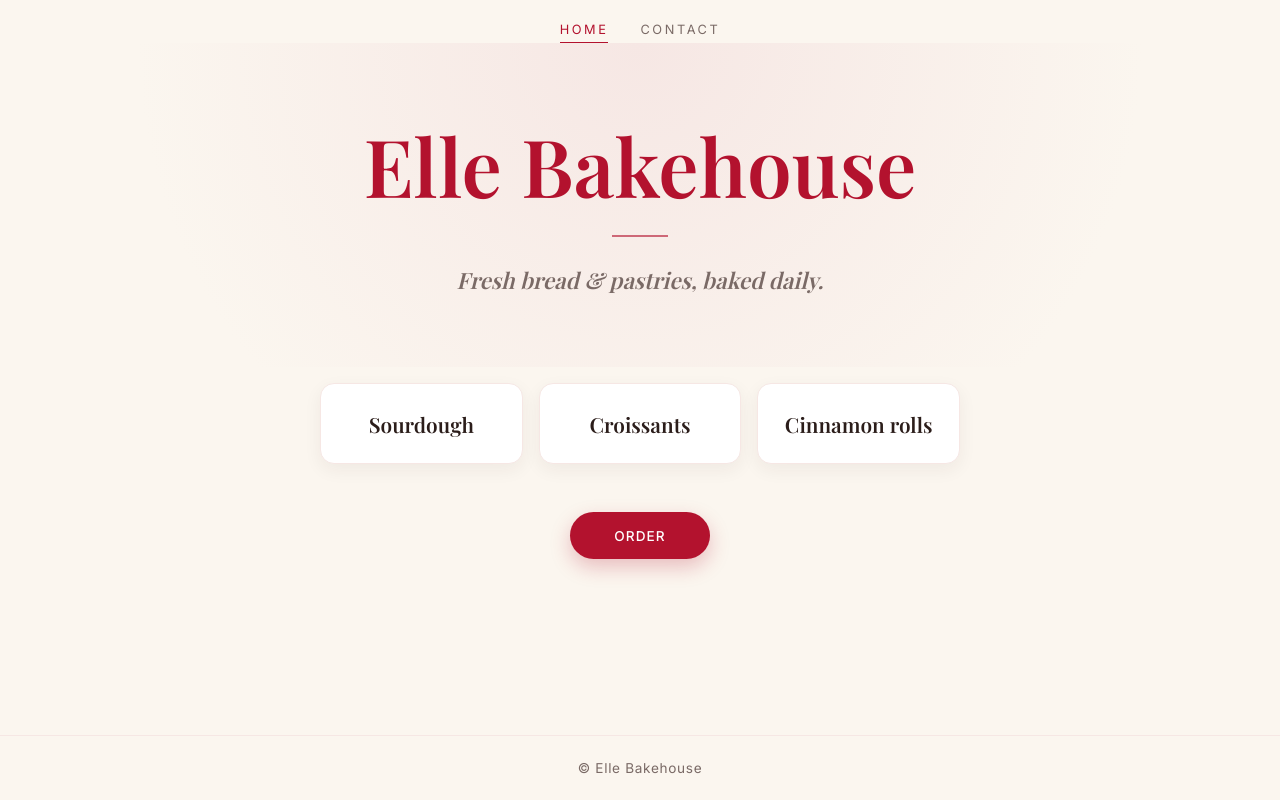
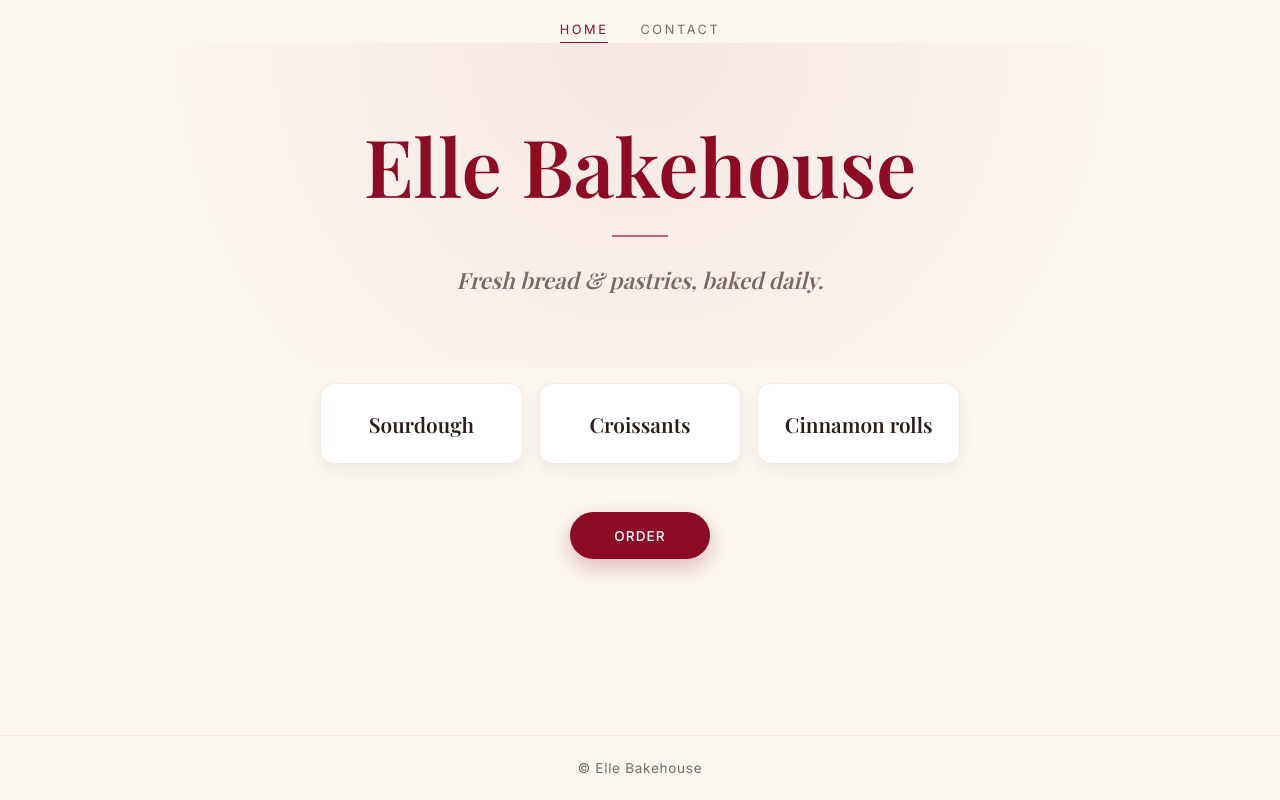
Before and after one commit to valemirelle/elle-bakehouse, an Astro site: page / in a window 1280 px wide. Built offline with nearby package versions, Linux system fonts and the light colour scheme; Astro itself is replaced by a stand-in of ours; a web font is replaced by a local one.

Commit message:
Rojo más oscuro
Co-Authored-By: Claude Opus 5.5 <noreply@anthropic.com>
Claude-Session: https://claude.ai/code/session_01EGsmYzQ7MWngwYEgWDWARC

```diff
--- a/src/layouts/Base.astro
+++ b/src/layouts/Base.astro
@@ -34,8 +34,8 @@ const links = [
 <style is:global>
   /* Colores de la marca: cambia aquí y se actualiza todo el sitio */
   :root {
-    --red: #b3122e;
-    --red-dark: #8c0d23;
+    --red: #8c0d23;
+    --red-dark: #6b0a1b;
     --cream: #fbf6ef;
     --blush: #f6e7e4;
     --ink: #2b1d1a;
@@ -130,7 +130,7 @@ const links = [
     font-size: .85rem;
     text-decoration: none;
     border-radius: 999px;
-    box-shadow: 0 8px 20px rgba(179, 18, 46, .25);
+    box-shadow: 0 8px 20px rgba(140, 13, 35, .25);
     transition: background .2s ease, transform .2s ease;
   }
 
```
